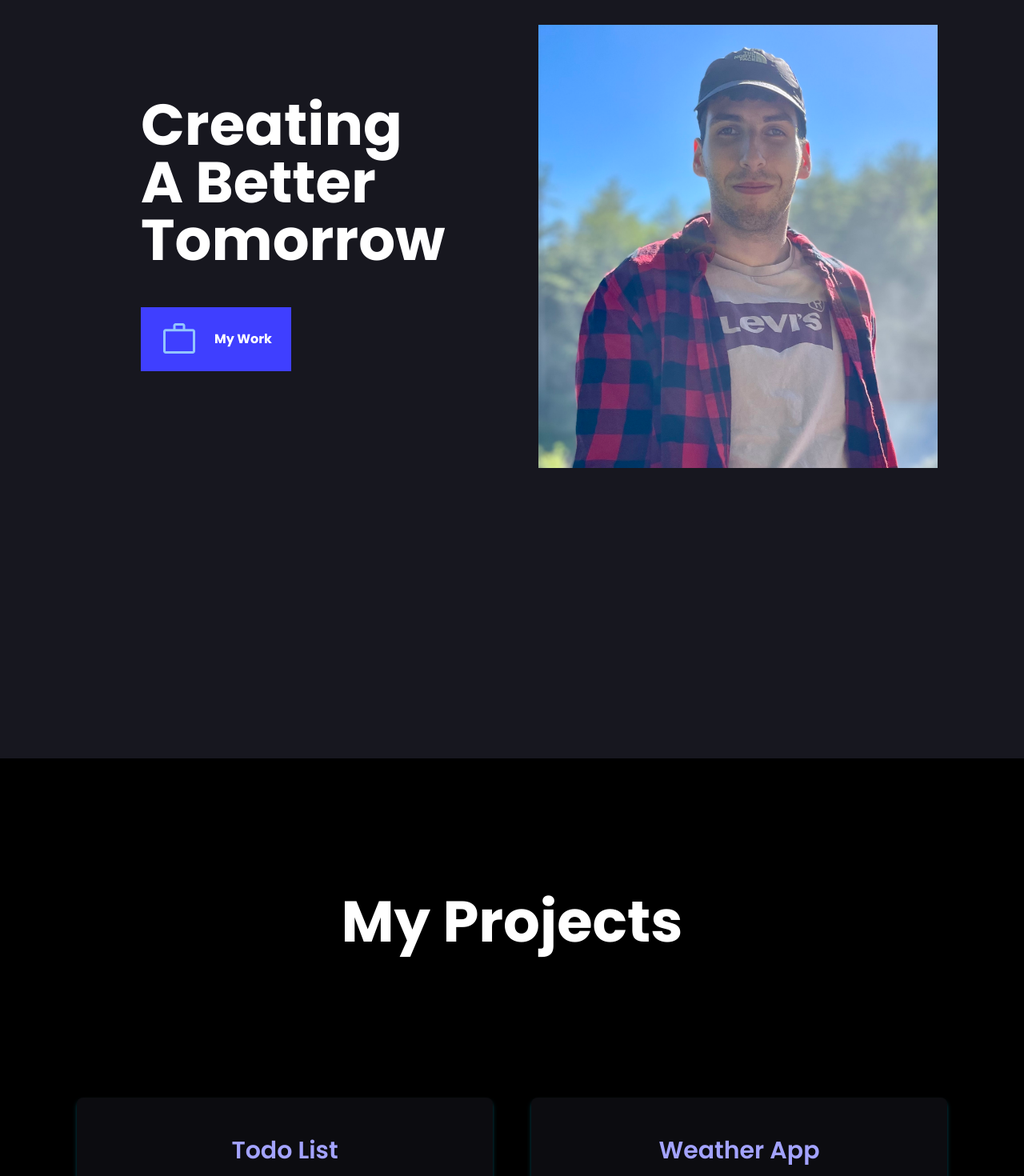
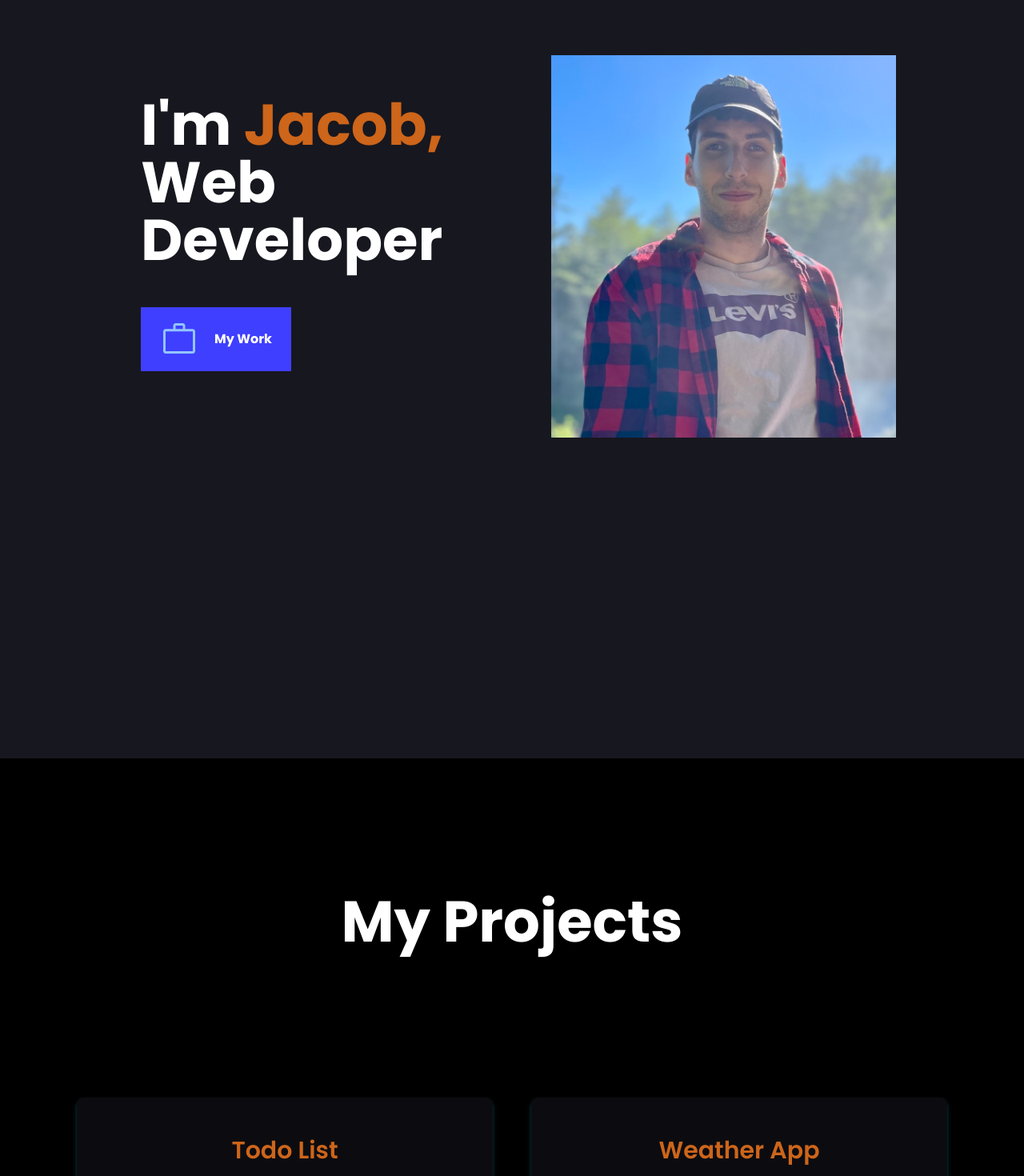
Before and after one commit to Dezzep/Portfolio, a JavaScript app: page / in a window 1280 px wide. Shown: the part 260-1730 px from the top of the page at 80% size. Built offline with nearby package versions, Linux system fonts and the light colour scheme; the HTML template or start-up script is replaced by a standard one.

Commit message:
slightly adjusted about me cards, giving them more height. Altered the hero section, added animation to hovering my name and adjusted the width of my picture.

```diff
--- a/src/components/About.js
+++ b/src/components/About.js
@@ -7,31 +7,31 @@ export default function About(props) {
       <h2 className='text-center mt-12 font-semibold text-xl'>Some stuff I do for fun</h2>
       <div className='flex card-list'>
         <article className='card'>
-          <h3 className='text-pop mb-2 text-center font-semibold'>Reading</h3>
+          <h3 className='text-pop  mt-2 mb-4 p-1 text-center font-semibold'>Reading</h3>
           <p className='ml-2'>Here are 3 of my <span className='bg-pop px-1'> favourite books</span> I've read <span className='bg-pop px-1'>this year</span>.</p>
           <div className='lg:p-2'>
+            <p className='mt-2'><a className='text-selected-text hover:text-selected-text/[0.7]' href="https://www.brandonsanderson.com/the-mistborn-saga-the-original-trilogy/" rel='noreferrer' target={'blank'}>Mistborn<span className='text-sm'> by Brandon Sanderson</span></a>
+            <br/><span className='ml-4 text-sm text-slate-600'>- Fantasy</span></p>
             <p className='mt-2'><a className='text-selected-text hover:text-selected-text/[0.7]' href="https://www.goodreads.com/book/show/52668915-entangled-life" rel='noreferrer' target={'blank'}>Entangled Life<span className='text-sm'> by Merlin Sheldrake</span></a>
             <br/><span className='ml-4 text-sm text-slate-600'>- Mycology/Botany</span></p>
-            <p className='mt-2'><a className='text-selected-text hover:text-selected-text/[0.7]' href="https://www.calnewport.com/books/deep-work/" rel='noreferrer' target={'blank'}>Deep Work<span className='text-sm'> by Cal Newport</span></a>
-            <br/><span className='ml-4 text-sm text-slate-600'>- Focus/Effeciency</span></p>
             <p className='mt-2'><a className='text-selected-text hover:text-selected-text/[0.7]' href="https://dune.fandom.com/wiki/Chapterhouse:_Dune" rel='noreferrer' target={'blank'}>Chapterhouse: Dune<span className='text-sm'> by Frank Herbert</span></a>
             <br/><span className='ml-4 text-sm text-slate-600'>- Science Fiction</span></p>
           </div>
          </article>
          <article className='card'>
-          <h3 className='text-pop mb-2 text-center font-semibold'>Snowboarding</h3>
+          <h3 className='text-pop mt-2 mb-4 p-1 text-center font-semibold'>Snowboarding</h3>
           <p className='ml-2'>I've been an avid snowboarder for about 10 years. I teach beginners how to gain confidence, and I teach my friends how to do tricks!</p>
           <p className='mt-2'><span className='bg-pop px-1'>Favourite Mountains</span> <br/></p>
           <ul className='list-disc p-4 ml-2'><li>Fernie BC</li><li>Jay Peak VT</li>  <li>Bromont QC</li> </ul>
           </article>
           <article className='card'>
-          <h3 className='text-pop mb-2 text-center font-semibold'>Gaming</h3>
+          <h3 className='text-pop  mt-2 mb-4 p-1 text-center font-semibold'>Gaming</h3>
           <p className='ml-2'>I like casually gaming every once in a while. Co-op games are my bread and butter.</p>
           <p className='mt-4 lg:mt-8'><span className='bg-pop px-1'>Games I like to play</span> <br/></p>
           <ul className='list-disc p-4 ml-2'><li>Deep Rock Galactic</li><li>Left 4 dead 2</li><li>Valheim</li> </ul>
           </article>
           <article className='card'>
-          <h3 className='text-pop mb-2 text-center font-semibold'>Camping</h3>
+          <h3 className='text-pop  mt-2 mb-4 p-1 text-center font-semibold'>Camping</h3>
           <p className='ml-2'>Sometimes I bike to my destination, carrying my tent and equipment in saddlebags. Sometimes I canoe, carrying my gear in drybags. Usually I drive. <br/><br/><span className='bg-pop px-1'>Fun fact</span> <br/><span>My longest camping trip was a 12 day canoe trip!</span></p>
           </article>
     </div>
--- a/src/components/Hero.js
+++ b/src/components/Hero.js
@@ -1,9 +1,10 @@
 import '../App.css';
+
 export default function Hero(props) {
   return (
     <div id='home'className='h-screen container mt-16 lg:flex justify-between items-center mx-auto px-8 md:px-24 lg:px-16 lg:px-24 w-full'>
       <div className='flex flex-wrap lg:ml-20 justify-center lg:justify-start max-w-xl mt-0 md:my-24 lg:my-36'>
-        <h1 className='text-5xl font-bold md:text-5xl lg:text-6xl xl:text-7xl text-center lg:text-left'>Creating <br/> A Better Tomorrow</h1>
+        <h1 className='text-6xl font-bold  lg:text-6xl xl:text-7xl text-center lg:text-left'>I'm <span className='inline-block text-pop duration-200 ease-in-out hover:cursor-default'><span className='duration-100 ease-in-out hover:-translate-y-3 inline-block hover:text-blue-500 hover:scale-110'>J</span><span className='duration-100 ease-in hover:-translate-y-3 inline-block hover:text-blue-600'>a</span><span className='inline-block duration-100 ease-in-out hover:-translate-y-3 hover:text-blue-700 hover:scale-110'>c</span><span className='hover:text-blue-800 duration-100 ease-in-out hover:-translate-y-3 inline-block'>o</span><span className='duration-100 ease-in-out hover:-translate-y-3 inline-block hover:text-blue-900 hover:scale-110'>b</span>,</span> <br/> Web Developer</h1>
         <div className='w-full flex justify-center lg:justify-start'>
           <button className='px-6 py-4 bg-theme text-white font-bold mt-12 flex items-center space-x-3 hover:scale-105' onClick={(e) => {e.preventDefault(); window.location.href='#work'}}>
             <svg xmlns="http://www.w3.org/2000/svg" className='h-12 w-12 fill-current mr-2 text-blue-300'>
@@ -14,8 +15,8 @@ export default function Hero(props) {
           </div>
 
       </div>
-      <div className='w-full flex justify-center md:justify-start lg:ml-16 sm:space-y-4'>
-        <img src={require('../images/me2.jpeg')} alt ="A person called Jacob Handelman wearing a red flannel with a pink Levi's shirt" className='p-3  mt-8 m:mt-0'></img>
+      <div className='w-full xs:w-3/4 lg:w-full 2xl:w-1/2 flex justify-center md:justify-start lg:ml-16 sm:space-y-4 lg:mx-0 mx-auto'>
+        <img className='lg:p-16  mt-8 m:mt-0' src={require('../images/me2.jpeg')} alt ="A person called Jacob Handelman wearing a red flannel with a pink Levi's shirt"></img>
       </div>
     </div>
   )
--- a/src/components/ProjectCards.js
+++ b/src/components/ProjectCards.js
@@ -2,7 +2,7 @@ import '../App.css';
 export default function Card(props) {
   return (
     <div className=' ease-in duration-200 bg-input/[0.3] p-12 hover:bg-selected-text/[0.13] hover:shadow-lg shadow-md shadow-cyan-500/40 hover:shadow-cyan-500/60 rounded-lg'>
-      <h2 className='text-selected-text text-2xl text-center mb-6 md:text-3xl font-semibold'>{props.title}</h2>
+      <h2 className='text-pop text-2xl text-center mb-6 md:text-3xl font-semibold'>{props.title}</h2>
       <div className='block py-6 md:py-0 md:w-72 md:h-48 mx-auto'> <img src={`/img/${props.image}`}alt={props.alt}></img></div>
       <p className=' md:h-36 mx-auto md:text-center md:w-72'>{props.description}</p>
     <div className='flex justify-center gap-8 text-center py-8 mt-4'>
--- a/src/index.css
+++ b/src/index.css
@@ -41,7 +41,7 @@ code {
 
 
 .card {
-  height: 350px;
+  height: 420px;
   width: 400px;
   min-width: 250px;
   padding: 1.5rem;
```
